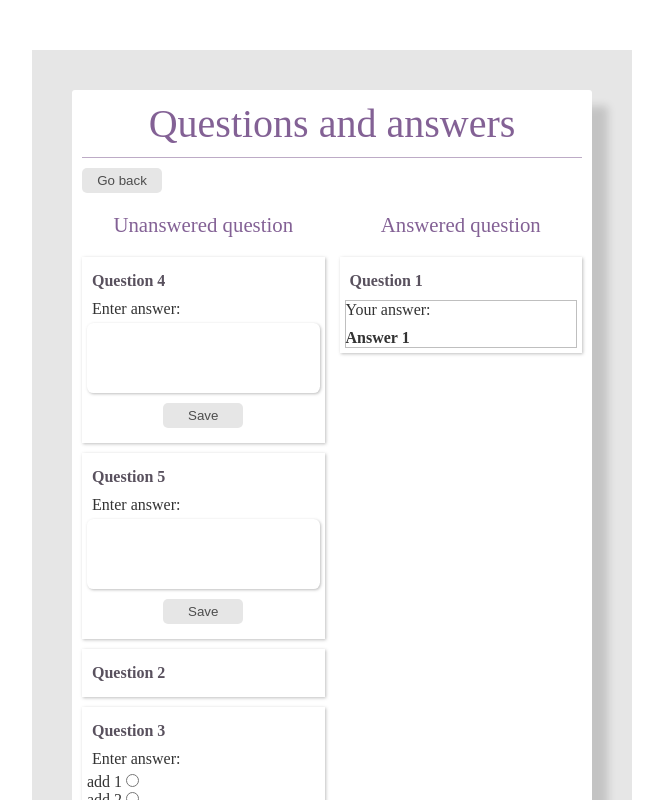
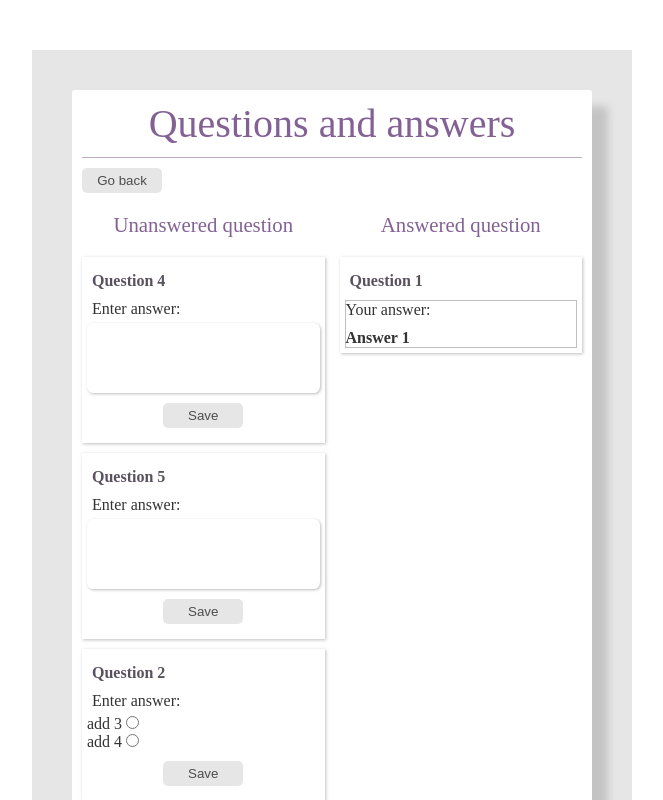
Before and after one commit to lanebx/questionnaire, an Angular app: page /view in a window 1280 px wide. Shown: the top 800 px of the page, without its empty margins (308-971 px from the left). Built offline with nearby package versions, Linux system fonts and the light colour scheme.

Commit message:
change subscribe on route.snapshot

```diff
--- a/src/app/lists-questions-page/lists-questions-page.component.html
+++ b/src/app/lists-questions-page/lists-questions-page.component.html
@@ -20,6 +20,7 @@
 
           <div [ngSwitch]="quest.type">
             <ng-template ngSwitchCase="Single">
+              <app-single-question [item]="quest"></app-single-question>
             </ng-template>
 
             <ng-template ngSwitchCase="Multiple">
--- a/src/app/multiple-question/multiple-question.component.ts
+++ b/src/app/multiple-question/multiple-question.component.ts
@@ -34,9 +34,7 @@ export class MultipleQuestionComponent implements OnInit {
   dataInfo: DataInfo;
 
   ngOnInit(): void {
-    this.route
-      .data
-      .subscribe(data => this.dataInfo = data as DataInfo);
+    this.dataInfo = this.route.snapshot.data as DataInfo;
 
     this.formAnswerOptions = this.fb.group({
       answerOptions: this.fb.array([this.fb.control('', Validators.required)])
--- a/src/app/single-question/single-question.component.scss
+++ b/src/app/single-question/single-question.component.scss
@@ -6,3 +6,7 @@
     height: 32px;
   }
 }
+
+.answer-list {
+  list-style: none;
+}
--- a/src/app/single-question/single-question.component.ts
+++ b/src/app/single-question/single-question.component.ts
@@ -22,9 +22,7 @@ export class SingleQuestionComponent implements OnInit {
   dataInfo: DataInfo;
 
   ngOnInit(): void {
-    this.route
-      .data
-      .subscribe(data => this.dataInfo = data as DataInfo);
+    this.dataInfo = this.route.snapshot.data as DataInfo;
 
     this.formAnswerOptions = this.fb.group({
       answerOptions: this.fb.array([this.fb.control('', Validators.required)])
```
